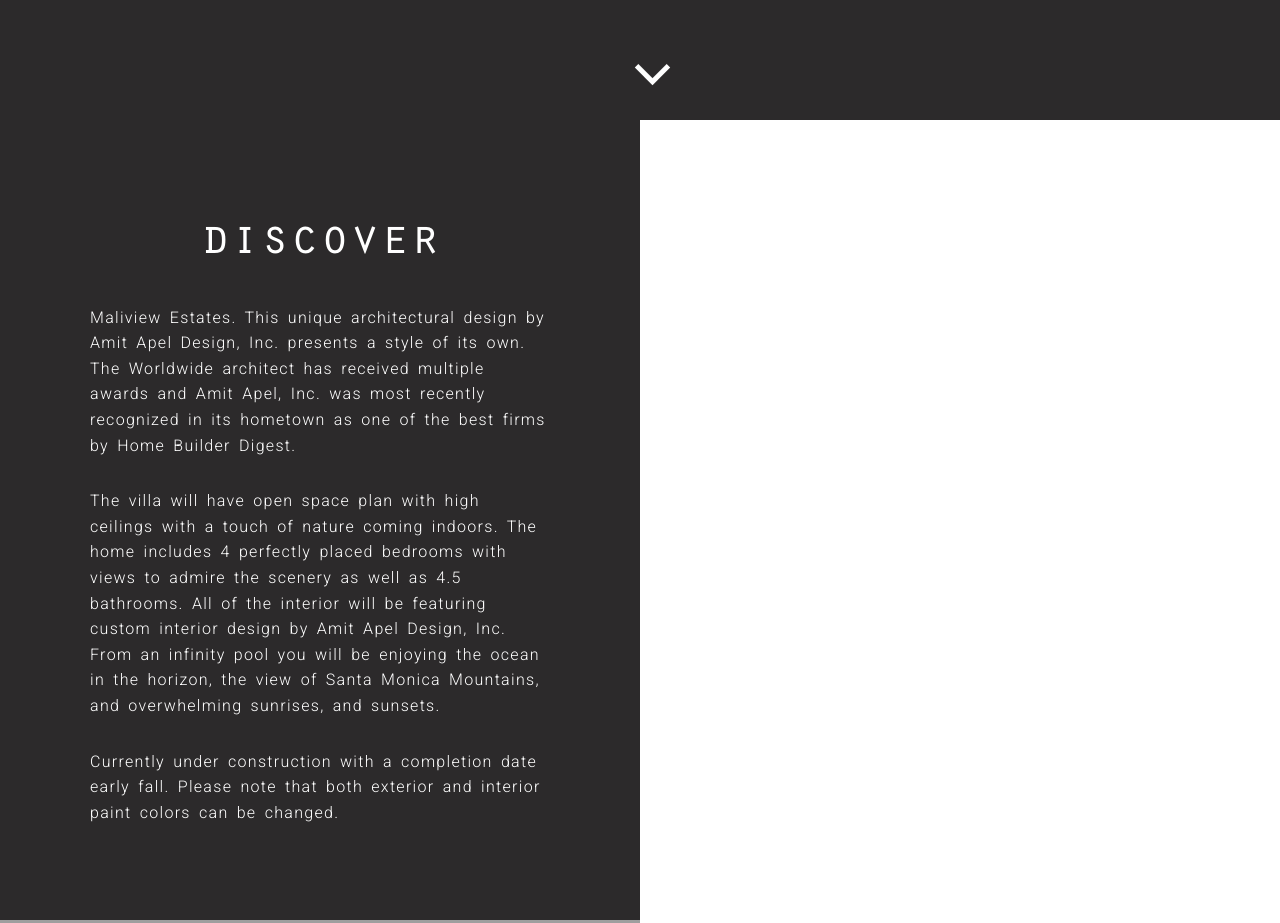
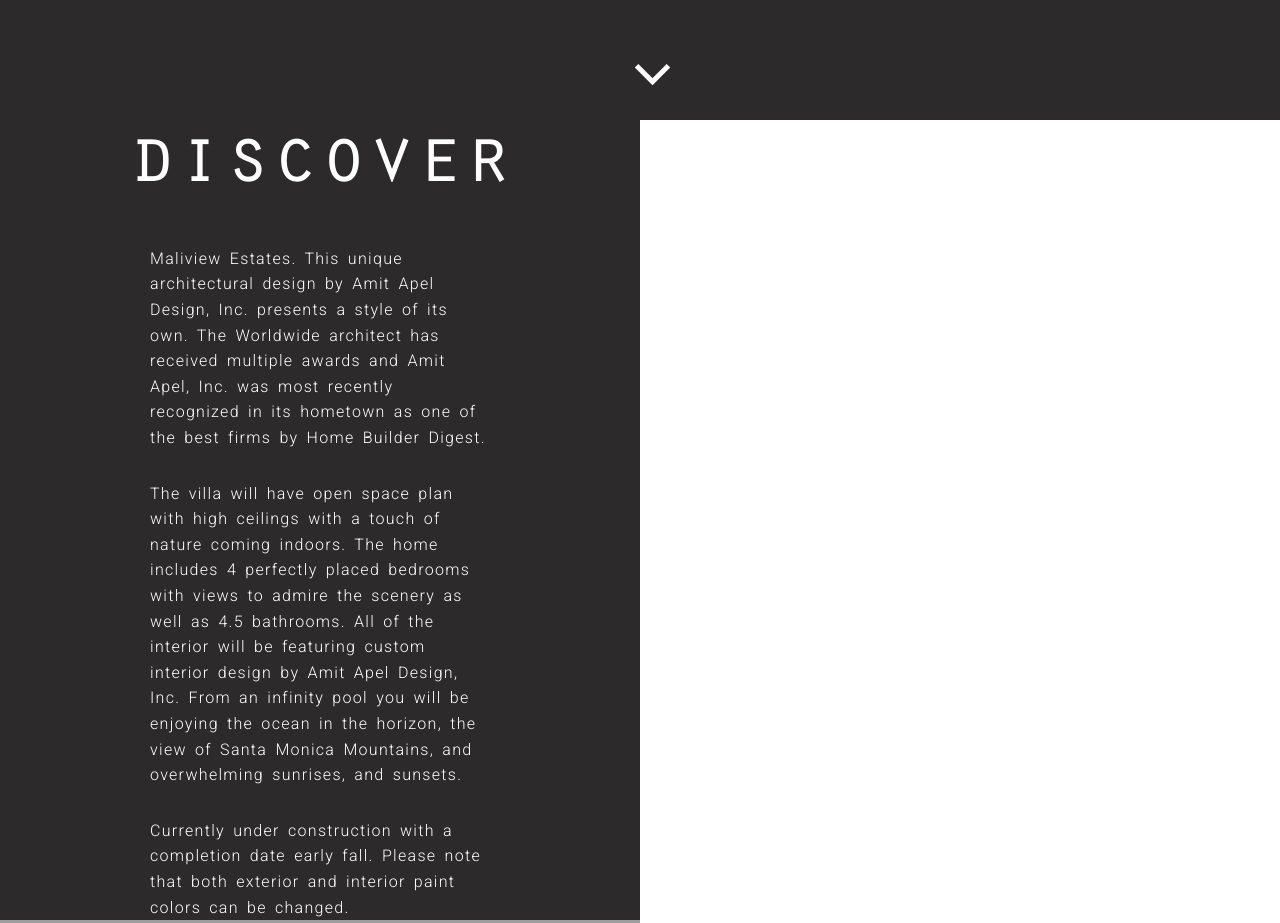
Before and after one commit to ajl0023/archapp, a website: page index.html in a window 1280 px wide. Shown: the part 680-1603 px from the top of the page. Drawn offline with Linux system fonts and the light colour scheme; grey boxes are pictures that could not be loaded.

Commit message:
minor edits to tempaltes

```diff
--- a/styles/discover.scss
+++ b/styles/discover.scss
@@ -8,9 +8,9 @@
   gap: 30px;
 
   color: white;
-  padding: 0 90px;
+  padding: 0 150px;
   .discover-header {
-    font-size: 50px;
+    font-size: 80px;
     font-weight: 100;
   }
   .discover-text {
```
Also changed, not shown: images/Maliview Logo Right.png, styles/discover.css, 2 other files.
